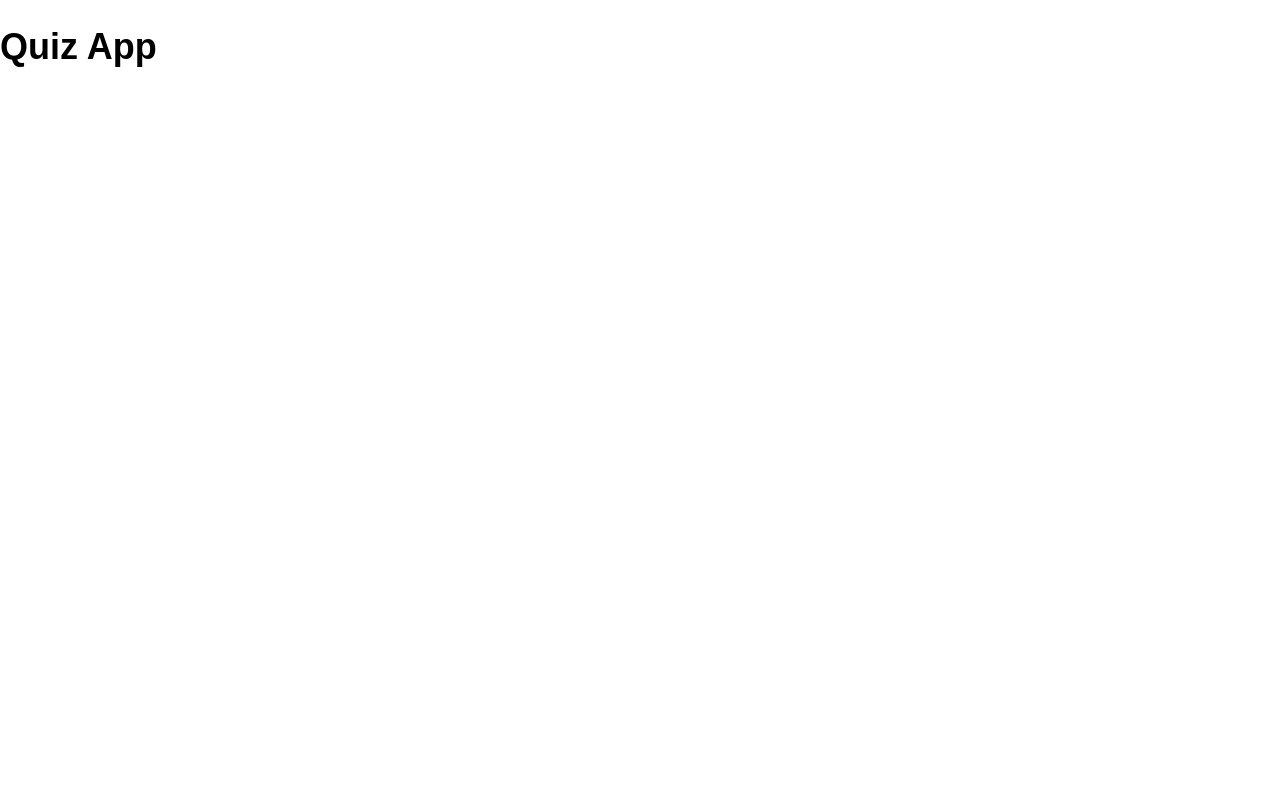
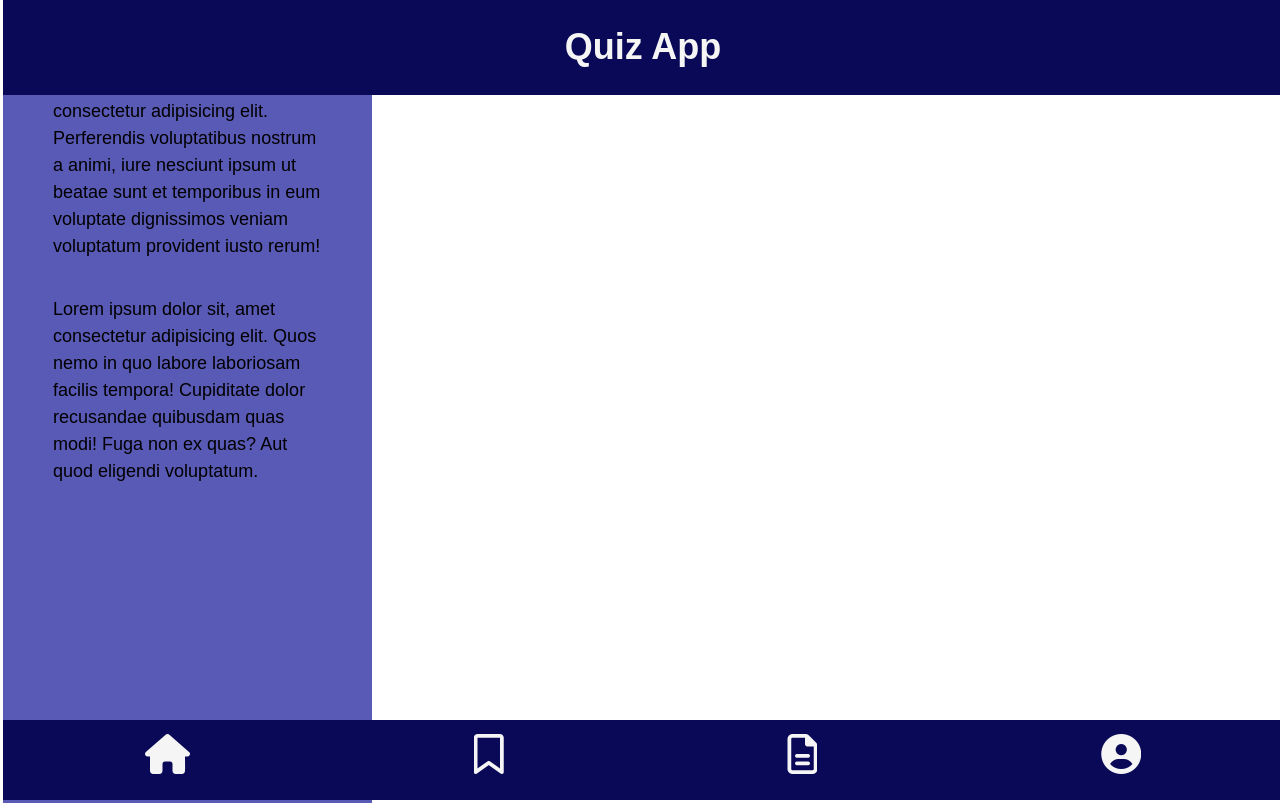
Before and after one commit to Shari-alt/quiz-app-shari, a website: page index.html in a window 1280 px wide. Drawn offline with Linux system fonts and the light colour scheme.

Commit message:
created the Layout of the Landing Page

```diff
--- a/index.html
+++ b/index.html
@@ -5,8 +5,25 @@
     <meta name="viewport" content="width=device-width, initial-scale=1.0" />
     <title>Quiz App</title>
     <link rel="stylesheet" href="styles/index.css" />
+    <script src="https://kit.fontawesome.com/6dd46cd375.js" crossorigin="anonymous">
+    </script>
   </head>
   <body>
-    <h1>Quiz App</h1>
+    <div class="main-grid">
+      <header class="header">
+        <h1>Quiz App</h1>
+      </header>
+      <main class="content-grid">
+        <p>Lorem ipsum dolor, sit amet consectetur adipisicing elit. Perferendis voluptatibus nostrum a animi, iure nesciunt ipsum ut beatae sunt et temporibus in eum voluptate dignissimos veniam voluptatum provident iusto rerum!</p>
+        <p>Lorem ipsum dolor sit, amet consectetur adipisicing elit. Quos nemo in quo labore laboriosam facilis tempora! Cupiditate dolor recusandae quibusdam quas modi! Fuga non ex quas? Aut quod eligendi voluptatum.</p>
+      </main>
+
   </body>
+  <footer class="footer">
+   <a href="a"> <i class="fas fa-home"></i> </a>
+   <a href="a"> <i class="far fa-bookmark"></i> </a>
+   <a href="a"> <i class="far fa-file-alt"></i> </a>
+   <a href="a"> <i class="fas fa-user-circle"></i> </a>
+  </footer>
+</div>
 </html>
--- a/styles/_base.css
+++ b/styles/_base.css
@@ -1,5 +1,6 @@
 * {
   box-sizing: border-box;
+  overflow: scroll;
 }
 
 body {
@@ -7,15 +8,66 @@ body {
   font-size: 112.5%;
   line-height: 1.5;
   margin: 0;
+
 }
+
+.main-grid {
+  display: grid;
+  grid-template-rows: [header] 1fr [content]auto [footer] 1fr;
+  grid-template-columns:  [width] 375px;
+  margin 0 auto;
+  width: 375px;
+  border: white 3px;
+  border-style: solid;
+}
+
+.header {
+  grid-row: header;
+  background-color: var(--background-color-header);
+  position: fixed;
+  overflow: hidden;
+  width: 100vw;
+  top: 0;
+}
+
+header {
+  color: whitesmoke;
+}
+
+.content-grid {
+  display: flex;
+  flex-direction: column;
+  grid-row: content;
+margin: 0 auto;
+width: 375px;
+height: 100vh;
+grid-column: width;
+padding: 50px;
+  background-color: var(--background-color-content);
+}
+
+.footer {
+  display: flex;
+  justify-content: space-around;
+  align-items: center;
+  position: fixed;
+  grid-row: footer;
+  height: 80px;
+  width:100vw;
+  background-color: var(--background-color-footer);
+  font-size: 40px;
+  bottom: 0;
+}
+
+
 
 h1,
 h2,
 h3 {
   line-height: 1.3;
+  text-align: center;
 }
 
-input,
-button {
-  font-size: 1em;
+a {
+  color: whitesmoke;
 }
--- /dev/null
+++ b/styles/color.css
@@ -0,0 +1,5 @@
+:root {
+  --background-color-content: rgb(89, 89, 182);
+  --background-color-footer: rgb(9, 9, 87);
+  --background-color-header: rgb(9, 9, 87);
+}
--- a/styles/index.css
+++ b/styles/index.css
@@ -1 +1,2 @@
 @import '_base.css';
+@import 'color.css';
```
